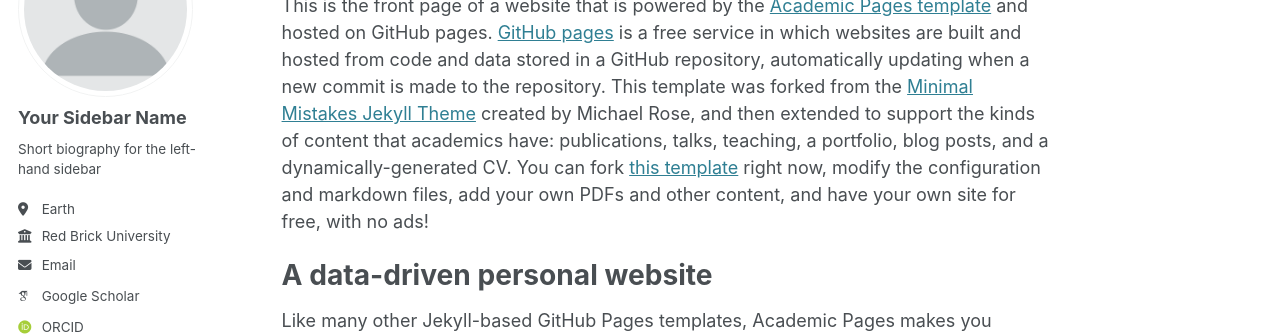
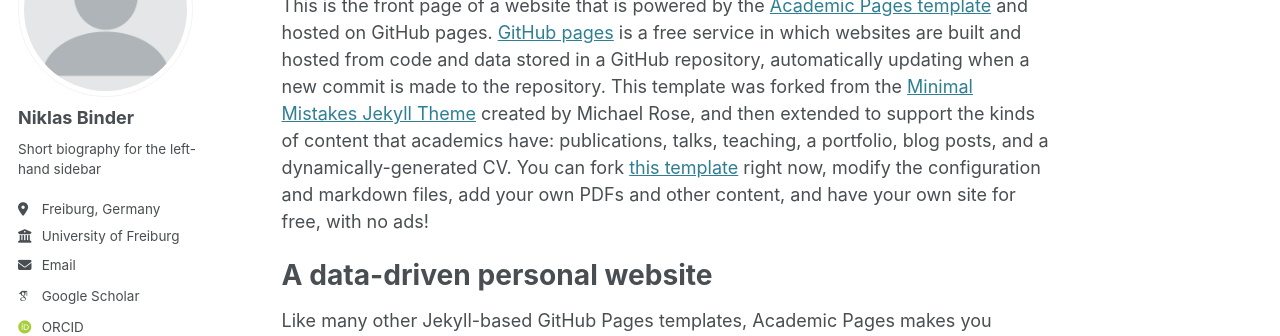
Before and after one commit to niklasbinder/niklasbinder.github.io, a Jekyll site: the page built from _pages/about.md, in a window 1280 px wide. Shown: the part 177-513 px from the top of the page. Built offline with Jekyll 4.4.1, drawn with Linux system fonts in a browser that asks for light colours; some web fonts are replaced.

Commit message:
Update site configuration and content

```diff
--- a/_config.yml
+++ b/_config.yml
@@ -23,11 +23,11 @@
 author:
   # Biographic information
   avatar           : "profile.png"
-  name             : "Your Sidebar Name"
+  name             : "Niklas Binder"
   pronouns         : # example: "she/her"
   bio              : "Short biography for the left-hand sidebar"
-  location         : "Earth"
-  employer         : "Red Brick University"
+  location         : "Freiburg, Germany"
+  employer         : "University of Freiburg"
   uri              : # URL
   email            : "none@example.org"
 
```
